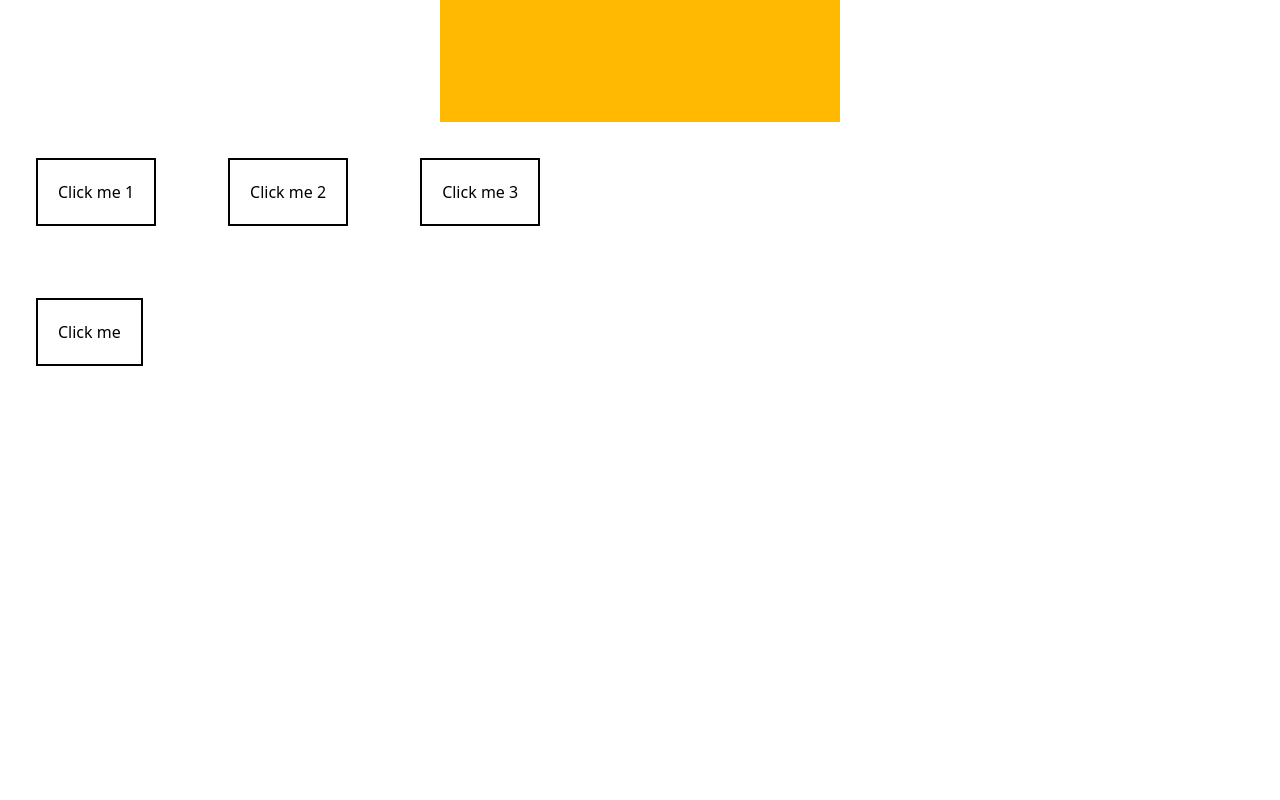
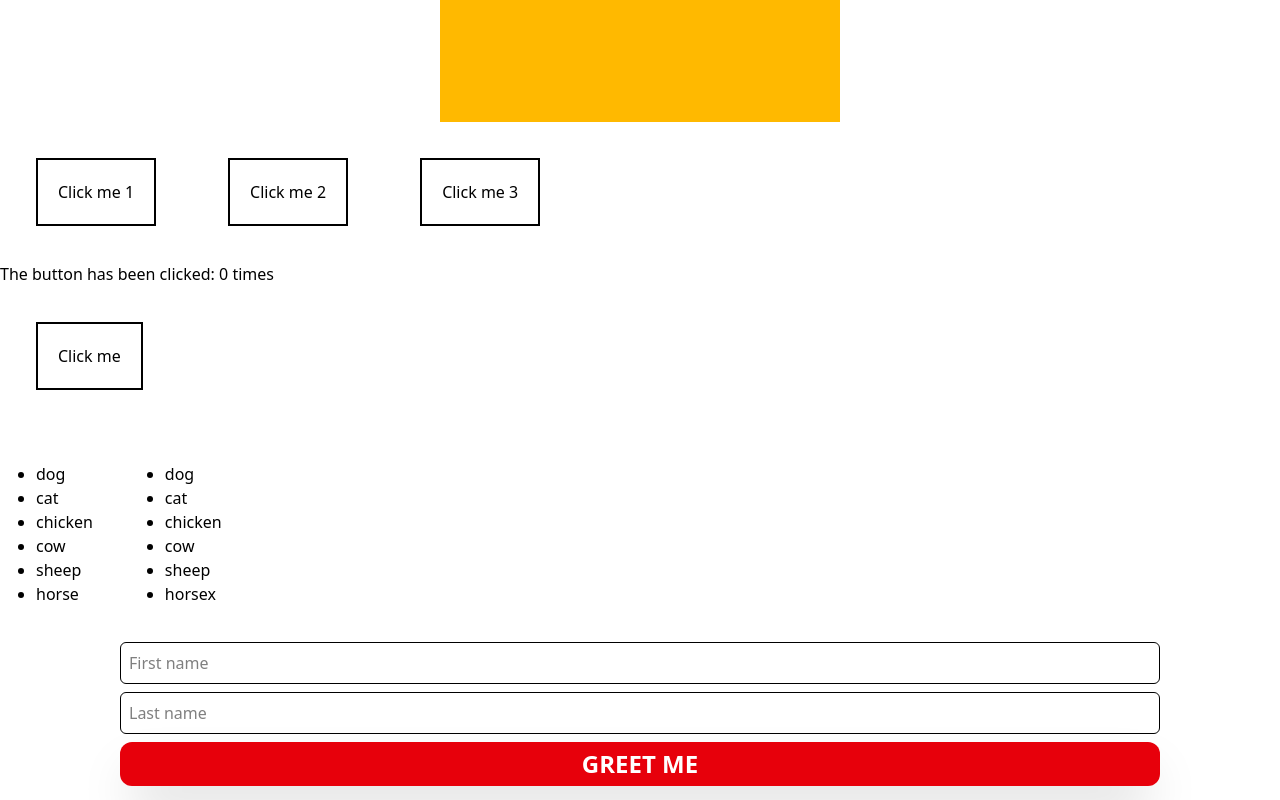
Before and after one commit to kamufozi/reactExercise, a React (Vite) app: page / in a window 1280 px wide. Shown: the part 398-1198 px from the top of the page. Before the commit the page ends 800 px from the top, so only its background shows below. Built offline with nearby package versions, Linux system fonts and the light colour scheme.

Commit message:
Made a form

```diff
--- a/src/App.tsx
+++ b/src/App.tsx
@@ -1,7 +1,11 @@
 
 import './App.css'
 import Button from './components/Button'
+import UList from './components/UList'
+import Form from './components/Form'
 function App() {
+  const list = ['dog','cat','chicken','cow','sheep','horse']
+  const listx = ['dog','cat','chicken','cow','sheep','horsex']
 
   return (
     <>
@@ -25,6 +29,18 @@ function App() {
       <Button
         id={0}
       />
+      <div className="flex">
+
+        <UList
+          array= {list}
+         />
+         <UList
+          array= {listx}
+         />
+      </div>
+      <div>
+        <Form />
+      </div>
     </>
   )
 }
--- a/src/components/Button.tsx
+++ b/src/components/Button.tsx
@@ -9,12 +9,13 @@ export default function Button(prop:ButtonProps){
             alert(`You clicked on Button ${prop.id}`)
         }
         else{
-
+            setCount(prevCount=>prevCount+1)
         }
     }
     return(
-
+        <>
+     {!prop.id && <p>The button has been clicked: {count} times</p>}
        <button className='border-2 m-9 p-5' onClick={handleClick}>Click me {prop.id?prop.id:''}</button>
-
+        </>
     )
 }
--- /dev/null
+++ b/src/components/Form.tsx
@@ -0,0 +1,13 @@
+export default function Form(){
+    // function clicked(formData){
+    //     const names =
+    // }
+    return(
+        <form  className="flex flex-col gap-2 px-30 pb-3.5 ">
+            <input type="text" className="border-1 active:border-2 p-2 rounded-md" placeholder="First name"/>
+            <input type="text" className="border-1 active:border-2 p-2 rounded-md" placeholder="Last name"/>
+            <button className="uppercase rounded-xl transition-transform  duration-500 ease-in-out active:translate-y-1 text-white text-2xl font-bold bg-red-600 py-1.5 px-5 shadow-2xl">
+                Greet me</button>
+        </form>
+    )
+}
--- /dev/null
+++ b/src/components/UList.tsx
@@ -0,0 +1,16 @@
+interface ListProps{
+    array : Array<String>;
+}
+export default function UList(props:ListProps){
+    return(
+        <>
+            <ul className="m-9 list-disc">
+            {(props.array).map((item,id)=>(
+                <li key={id}>{item}</li>
+            ))}
+
+            </ul>
+
+        </>
+    )
+}
```
